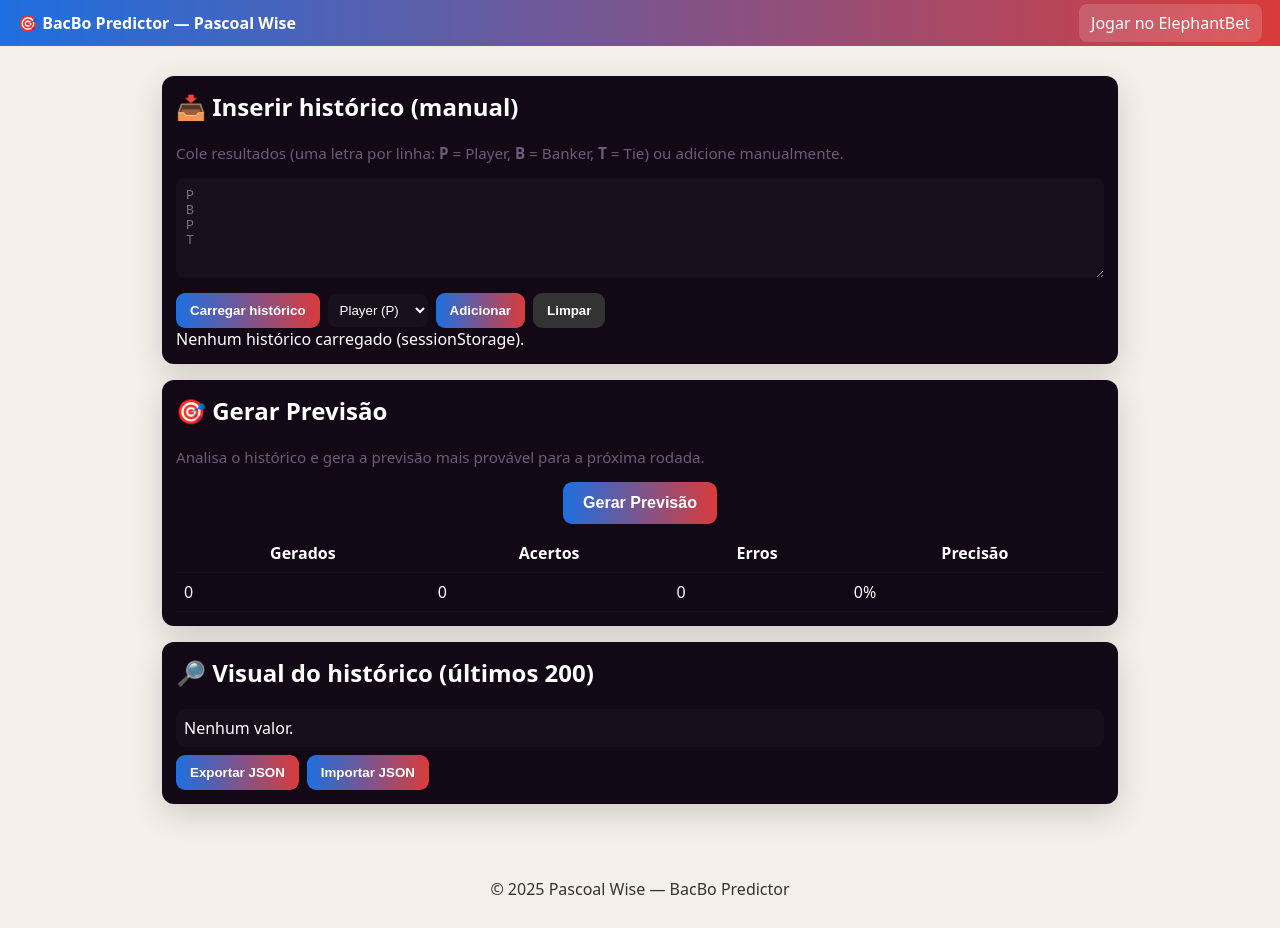
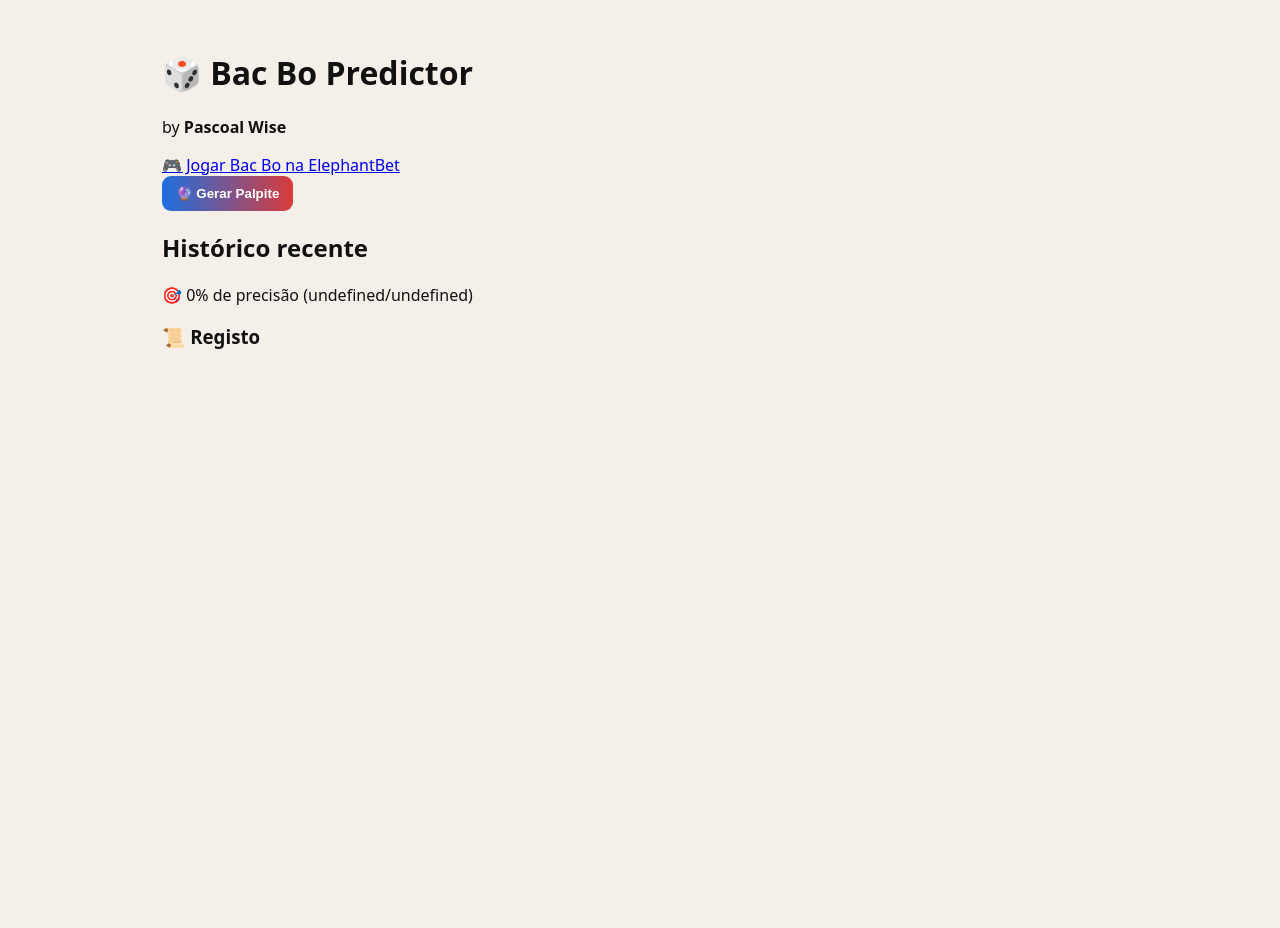
Before and after one commit to Pascoalwise01/pwisepredictor, a website: page public/index.html in a window 1280 px wide. After the commit the page ends 800 px from the top, so only its background shows below. Drawn offline with Linux system fonts and the light colour scheme.

Commit message:
Update index.html

```diff
--- a/public/index.html
+++ b/public/index.html
@@ -1,93 +1,65 @@
-<!doctype html>
+<!DOCTYPE html>
 <html lang="pt">
 <head>
-  <meta charset="utf-8" />
-  <meta name="viewport" content="width=device-width,initial-scale=1" />
-  <title>BacBo Predictor — Pascoal Wise</title>
+  <meta charset="UTF-8" />
+  <meta name="viewport" content="width=device-width, initial-scale=1.0" />
+  <title>Bac Bo Predictor — Pascoal Wise</title>
+  <link rel="icon" href="https://games.elephantbet.co.ao/favicon.ico" />
   <link rel="stylesheet" href="style.css" />
 </head>
+
 <body>
-  <header class="topbar">
-    <div class="title">🎯 BacBo Predictor — Pascoal Wise</div>
-    <div class="actions">
-      <a class="playlink" href="https://games.elephantbet.co.ao/LaunchGame" target="_blank" rel="noopener">Jogar no ElephantBet</a>
-    </div>
-  </header>
+  <div class="container">
+    <header>
+      <h1 class="title">🎲 Bac Bo Predictor</h1>
+      <p class="subtitle">by <strong>Pascoal Wise</strong></p>
+      <a class="play-link" href="https://games.elephantbet.co.ao/LaunchGame" target="_blank">
+        🎮 Jogar Bac Bo na ElephantBet
+      </a>
+    </header>
 
-  <main class="container">
-    <section class="card">
-      <h2>📥 Inserir histórico (manual)</h2>
-      <p class="muted">Cole resultados (uma letra por linha: <strong>P</strong> = Player, <strong>B</strong> = Banker, <strong>T</strong> = Tie) ou adicione manualmente.</p>
+    <main>
+      <!-- Botão principal -->
+      <button id="generateBtn" class="btn-generate">🔮 Gerar Palpite</button>
 
-      <textarea id="historyTextarea" placeholder="P&#10;B&#10;P&#10;T"></textarea>
-
-      <div class="row">
-        <button id="loadHistoryBtn">Carregar histórico</button>
-        <select id="quickSelect">
-          <option value="P">Player (P)</option>
-          <option value="B">Banker (B)</option>
-          <option value="T">Tie (T)</option>
-        </select>
-        <button id="addSingleBtn">Adicionar</button>
-        <button id="clearHistoryBtn" class="warn">Limpar</button>
-      </div>
-
-      <div id="loadedInfo" class="info">Nenhum histórico carregado (sessionStorage).</div>
-    </section>
-
-    <section class="card">
-      <h2>🎯 Gerar Previsão</h2>
-      <p class="muted">Analisa o histórico e gera a previsão mais provável para a próxima rodada.</p>
-
-      <div class="center">
-        <button id="generateBtn" class="primary">Gerar Previsão</button>
-      </div>
-
-      <div id="predictionBox" class="predictionBox hidden">
-        <div id="predictionText" class="predictionText">—</div>
-
-        <div class="feedbackRow">
-          <button id="confirmRight" class="ok">✅ Acertou</button>
-          <button id="confirmWrong" class="bad">❌ Errou</button>
+      <!-- Caixa do palpite -->
+      <div id="predictionBox" class="box hidden">
+        <p id="predictionText" class="prediction-text"></p>
+        <div class="feedback">
+          <button id="confirmRight" class="btn success">✅ Acertou</button>
+          <button id="confirmWrong" class="btn danger">❌ Errou</button>
         </div>
       </div>
 
-      <div id="manualRealBox" class="manualRealBox hidden">
-        <p>Se errou, selecione o resultado real que ocorreu:</p>
-        <div class="row">
-          <button class="realBtn" data-val="P">Player (P)</button>
-          <button class="realBtn" data-val="B">Banker (B)</button>
-          <button class="realBtn" data-val="T">Tie (T)</button>
+      <!-- Caixa para corrigir o resultado real -->
+      <div id="manualRealBox" class="box hidden">
+        <p>Selecione o resultado real:</p>
+        <div class="manual-options">
+          <button class="btn realBtn" data-val="PLAYER">🔵 Player</button>
+          <button class="btn realBtn" data-val="BANKER">🔴 Banker</button>
+          <button class="btn realBtn" data-val="TIE">🟡 Empate</button>
         </div>
       </div>
 
-      <div class="stats">
-        <table>
-          <tr><th>Gerados</th><th>Acertos</th><th>Erros</th><th>Precisão</th></tr>
-          <tr>
-            <td id="stat_total">0</td>
-            <td id="stat_right">0</td>
-            <td id="stat_wrong">0</td>
-            <td id="stat_prec">0%</td>
-          </tr>
-        </table>
-      </div>
-    </section>
+      <!-- Histórico -->
+      <section class="history-section">
+        <h2>Histórico recente</h2>
+        <div id="historyContainer" class="history-grid"></div>
+      </section>
 
-    <section class="card">
-      <h2>🔎 Visual do histórico (últimos 200)</h2>
-      <div id="historyGrid" class="historyGrid">Nenhum valor.</div>
-      <div class="row" style="margin-top:8px;">
-        <button id="exportBtn">Exportar JSON</button>
-        <button id="importBtn">Importar JSON</button>
-      </div>
-    </section>
-  </main>
+      <!-- Estatísticas -->
+      <section class="stats-section">
+        <p id="statsBox">🎯 0% de precisão</p>
+      </section>
 
-  <footer class="footer">
-    <p>© 2025 Pascoal Wise — BacBo Predictor</p>
-  </footer>
+      <!-- Log -->
+      <section class="log-section">
+        <h3>📜 Registo</h3>
+        <div id="logArea" class="log-area"></div>
+      </section>
+    </main>
+  </div>
 
   <script src="script.js"></script>
 </body>
-  </html>
+          </html>
```
